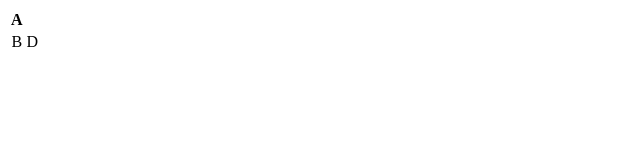
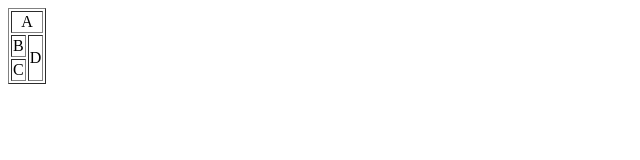
Before and after one commit to Bassaoud/workshop-html, a plain HTML site: page tableau.html in a window 1280 px wide. Shown: the whole page, without its empty margins (0-640 px from the left). Drawn offline with Linux system fonts and the light colour scheme.

Commit message:
Dernier commit à 16h24

```diff
--- a/tableau.html
+++ b/tableau.html
@@ -1,17 +1,23 @@
   <!DOCTYPE html>
 <html>
-
+<head>
+  <title>Tableau</title>
+</head>
 <body>
 
-
-    <table>
+<table border="1">
+	<tbody>
 		<tr>
-            <th align="center">A</th>
+			<td  colspan="2" align="center">A</td>
 		</tr>
 		<tr>
-            <td align="center">B</td>
-            <td align="center">D</td>
+			<td>B</td>
+			<td rowspan="2" align="center">D</td>
 		</tr>
+		<tr>
+			<td valign="bottom" align="center">C</td>
+		</tr>
+	</tbody>
 </table>
 
 
```
Lines whose indentation alone changed are shown as unchanged.
